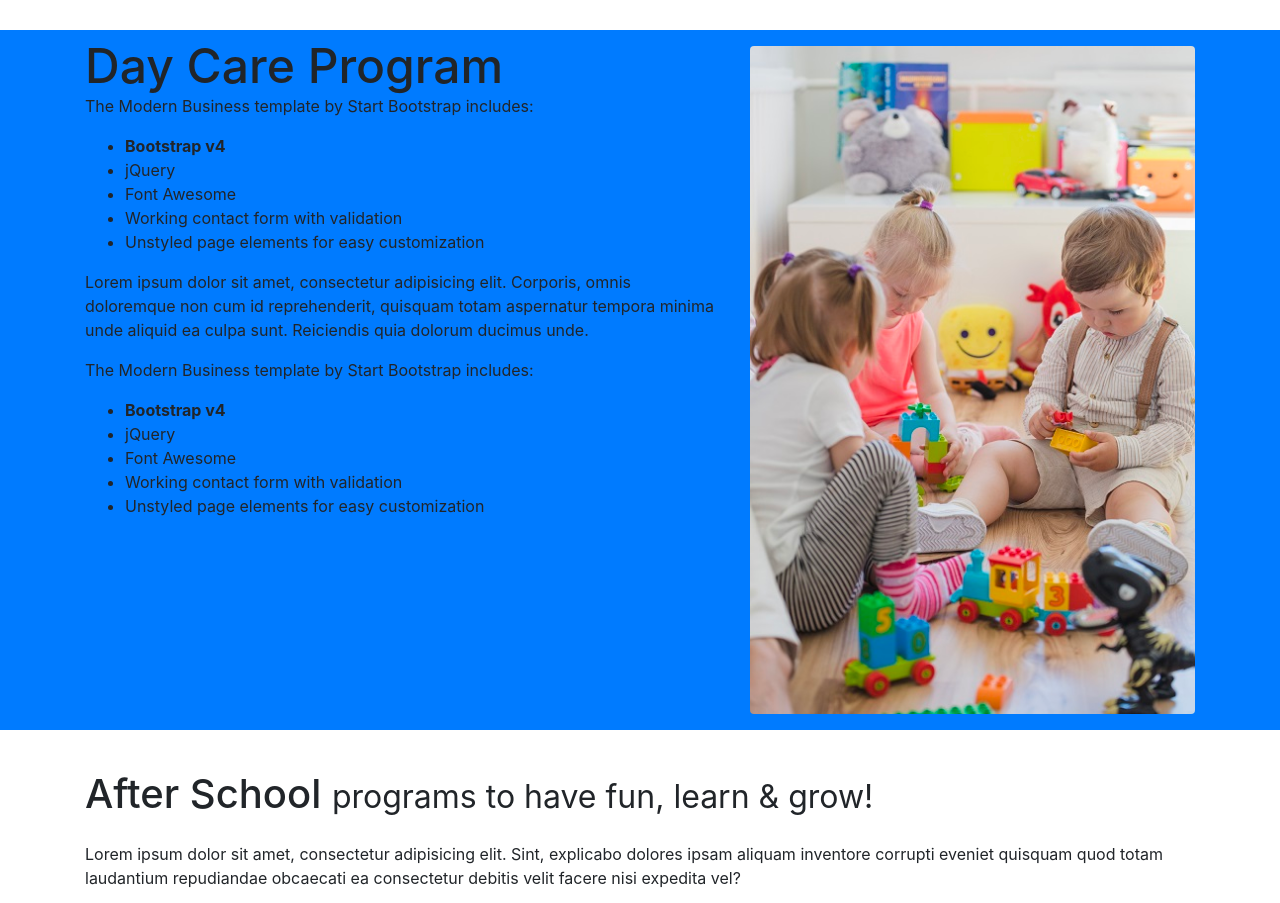
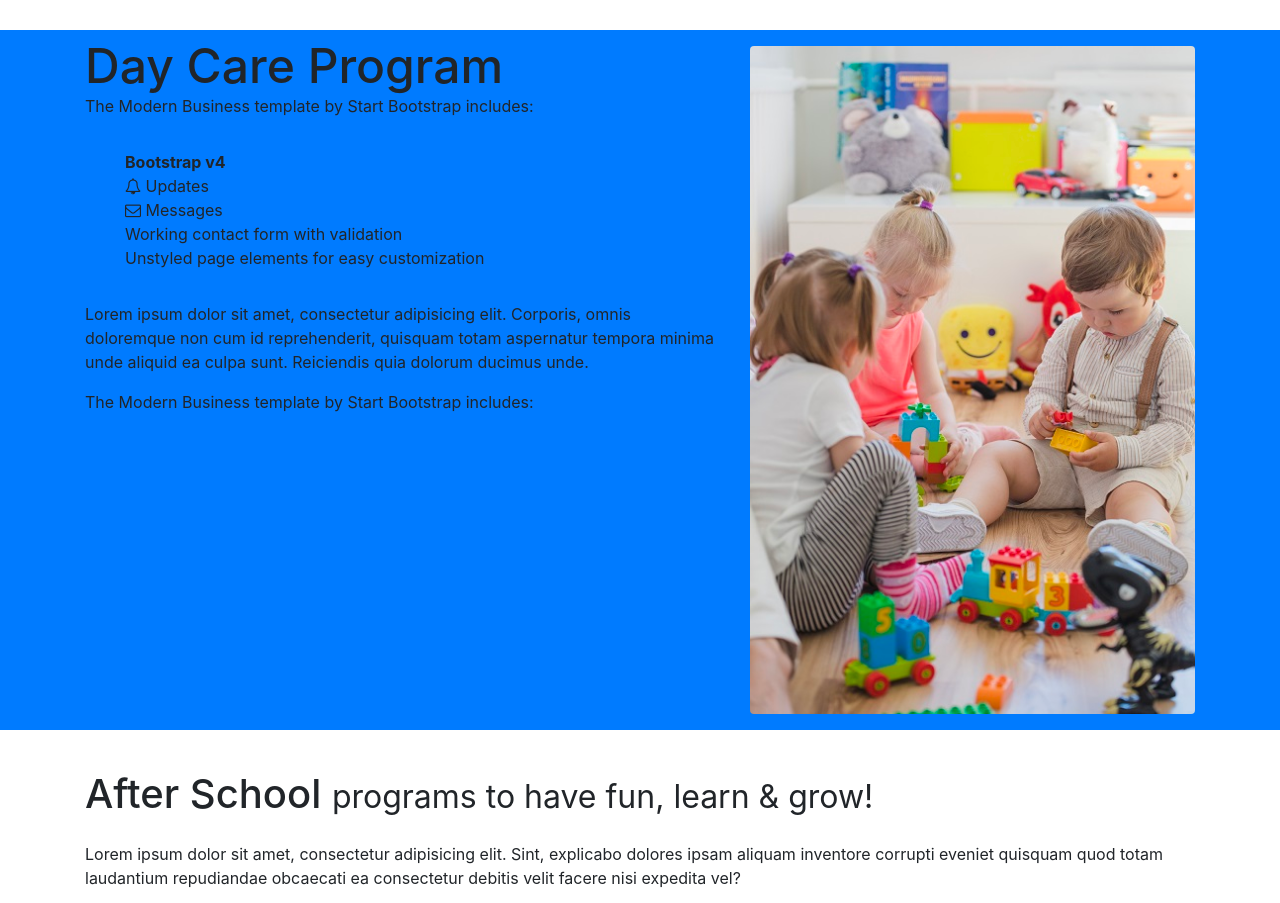
Before and after one commit to mufeedz/littlefeathers.in, a website with bundled scripts: page index.html in a window 1280 px wide. Shown: the part 1560-2463 px from the top of the page. Built offline with nearby package versions, Linux system fonts and the light colour scheme.

Commit message:
added css and example to use fontawsome icons for daycare

```diff
--- a/index.html
+++ b/index.html
@@ -227,26 +227,17 @@
         <div class="col-lg-7">
           <h2>Day Care Program</h2>
           <p>The Modern Business template by Start Bootstrap includes:</p>
-          <ul>
+          <ul class = "day-care-facilities">
             <li>
               <strong>Bootstrap v4</strong>
             </li>
-            <li>jQuery</li>
-            <li>Font Awesome</li>
+            <li><i class="fa fa-bell-o"></i> Updates</li>
+            <li><i class="fa fa-envelope-o"></i> Messages</li>
             <li>Working contact form with validation</li>
             <li>Unstyled page elements for easy customization</li>
           </ul>
           <p>Lorem ipsum dolor sit amet, consectetur adipisicing elit. Corporis, omnis doloremque non cum id reprehenderit, quisquam totam aspernatur tempora minima unde aliquid ea culpa sunt. Reiciendis quia dolorum ducimus unde.</p>
           <p>The Modern Business template by Start Bootstrap includes:</p>
-          <ul>
-            <li>
-              <strong>Bootstrap v4</strong>
-            </li>
-            <li>jQuery</li>
-            <li>Font Awesome</li>
-            <li>Working contact form with validation</li>
-            <li>Unstyled page elements for easy customization</li>
-          </ul>
         </div>
         <div class="col-lg-5">
           <img class="img-fluid rounded" src="img/programs/day-care.jpg" alt="Little Feathers, Day Care, Play school">
```
Also changed, not shown: css/freelancer.min.css.
